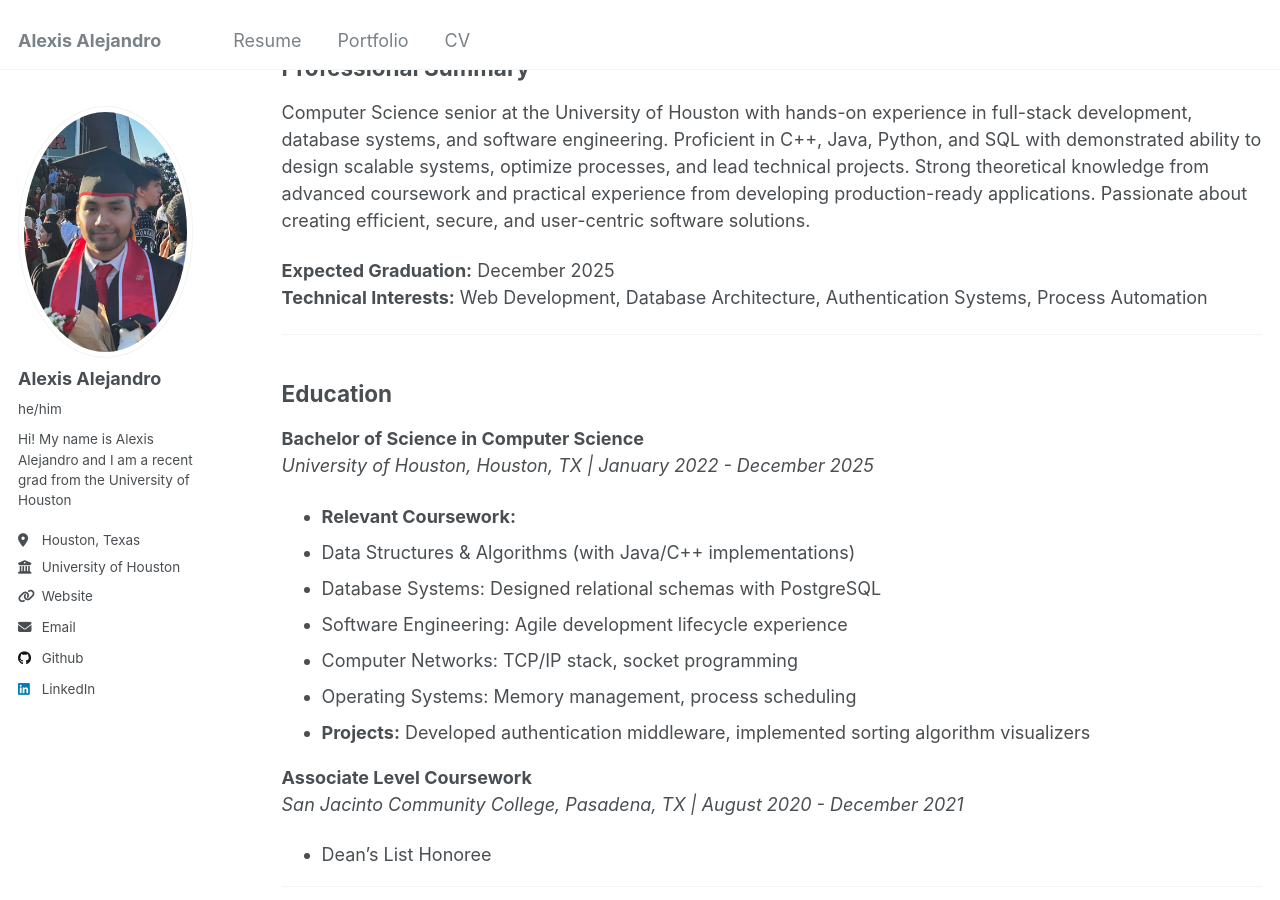
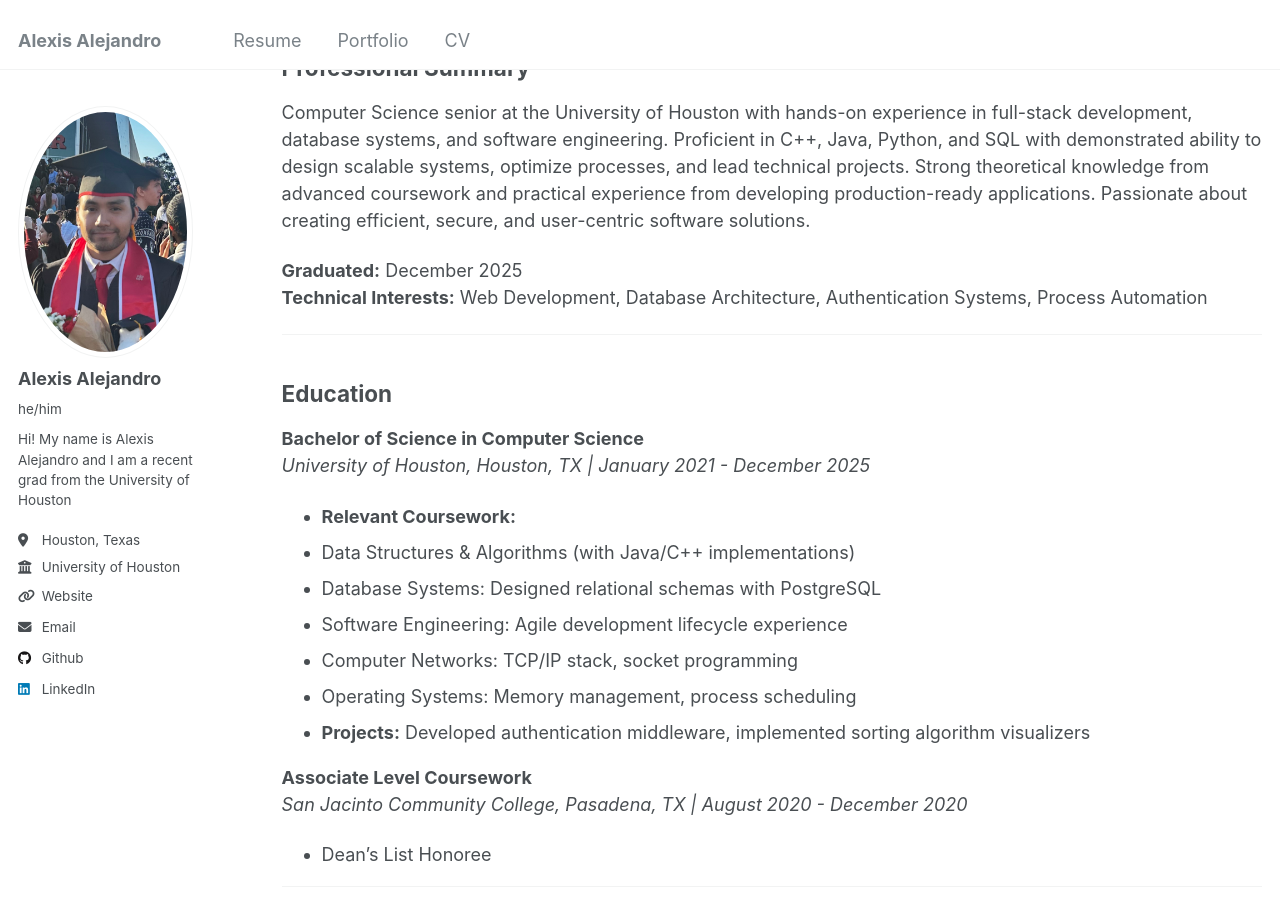
Before and after one commit to AlexisA3400/AlexisA3400.github.io, a Jekyll site: the page built from _pages/cv.md, in a window 1280 px wide and 900 px high, scrolled down 330 px. Built offline with Jekyll 4.4.1, drawn with Linux system fonts in a browser that asks for light colours.

Commit message:
Revise graduation date and education timeline
Updated graduation date and adjusted education timeline.

```diff
--- a/_pages/cv.md
+++ b/_pages/cv.md
@@ -22,7 +22,7 @@ GitHub: alexisa3400
 
 Computer Science senior at the University of Houston with hands-on experience in full-stack development, database systems, and software engineering. Proficient in C++, Java, Python, and SQL with demonstrated ability to design scalable systems, optimize processes, and lead technical projects. Strong theoretical knowledge from advanced coursework and practical experience from developing production-ready applications. Passionate about creating efficient, secure, and user-centric software solutions.
 
-**Expected Graduation:** December 2025
+**Graduated:** December 2025
 **Technical Interests:** Web Development, Database Architecture, Authentication Systems, Process Automation
 
 ---
@@ -30,7 +30,7 @@ Computer Science senior at the University of Houston with hands-on experience in
 ## Education
 
 **Bachelor of Science in Computer Science**
-*University of Houston, Houston, TX | January 2022 - December 2025*
+*University of Houston, Houston, TX | January 2021 - December 2025*
 -  **Relevant Coursework:**
   - Data Structures & Algorithms (with Java/C++ implementations)
   - Database Systems: Designed relational schemas with PostgreSQL
@@ -40,7 +40,7 @@ Computer Science senior at the University of Houston with hands-on experience in
 - **Projects:** Developed authentication middleware, implemented sorting algorithm visualizers
 
 **Associate Level Coursework**
-*San Jacinto Community College, Pasadena, TX | August 2020 - December 2021*
+*San Jacinto Community College, Pasadena, TX | August 2020 - December 2020*
 - Dean's List Honoree
 
 
```
